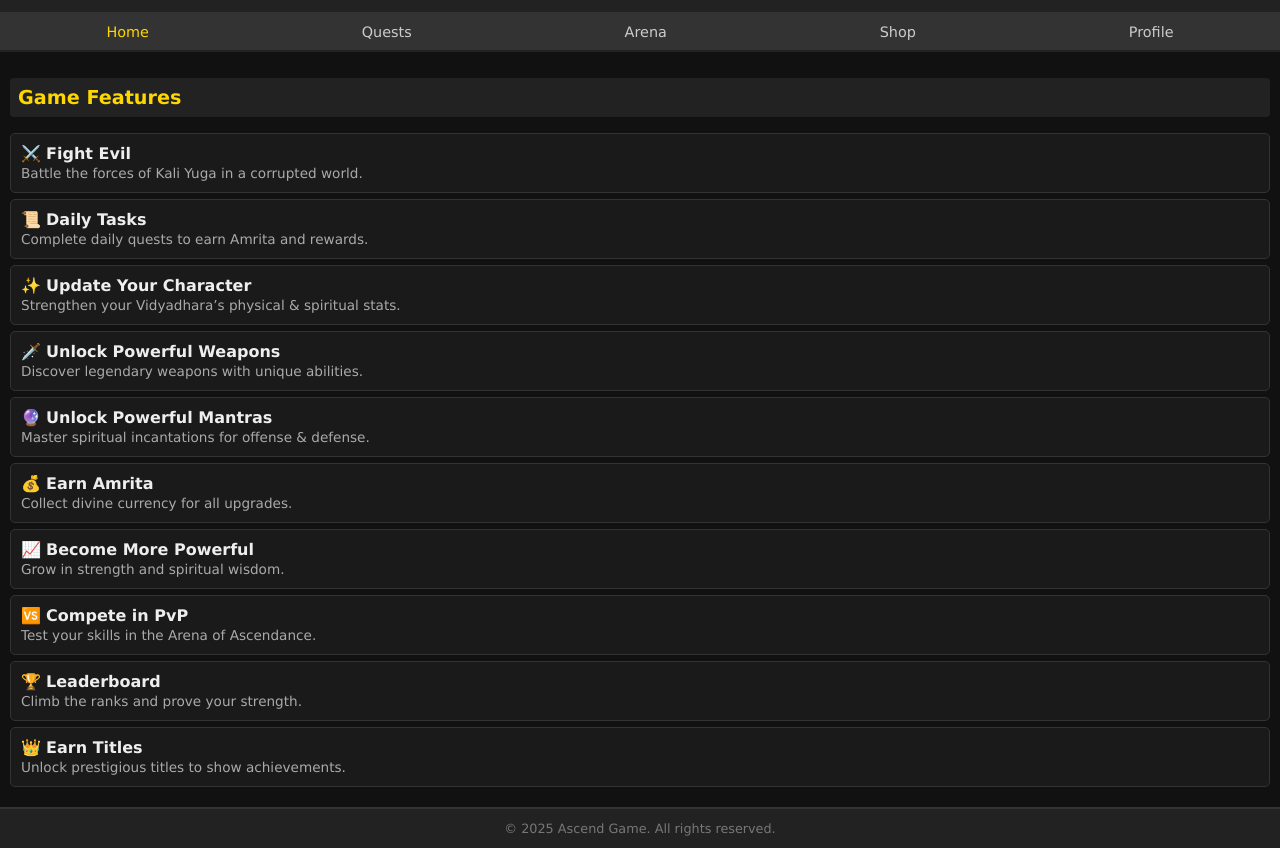
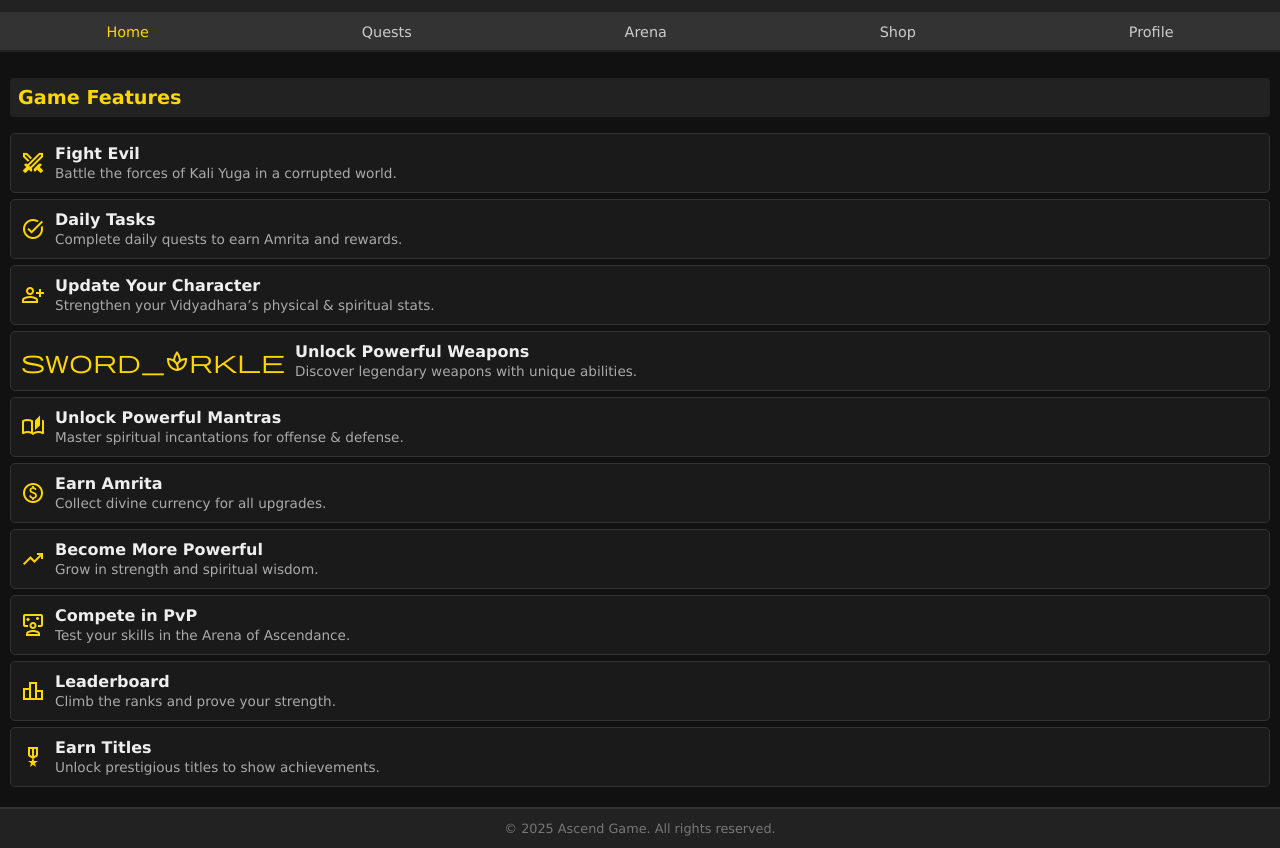
Before and after one commit to Swarup2024web/SpaceGame, a plain HTML site: page index.html in a window 1280 px wide. Shown: the part 69-917 px from the top of the page. Drawn offline with nearby package versions, Linux system fonts and the light colour scheme.

Commit message:
Update index.html

```diff
--- a/index.html
+++ b/index.html
@@ -4,80 +4,107 @@
   <meta charset="UTF-8">
   <meta name="viewport" content="width=device-width, initial-scale=1.0">
   <title>Ascend: The Path of the Enlightened Warrior</title>
+  <link rel="stylesheet" href="https://fonts.googleapis.com/css2?family=Material+Symbols+Outlined:opsz,wght,FILL,GRAD@24,400,0,0" />
 </head>
 <body style="margin:0; font-family:Verdana, sans-serif; background-color:#111; color:#eee;">
 
-  <!-- Header -->
   <header style="background:#222; color:#ffd700; text-align:center; padding:15px; border-bottom:2px solid #333;">
     <h1 style="margin:0; font-size:1.6em;">Ascend</h1>
     <p style="margin:5px 0 0; font-size:0.9em;">The Path of the Enlightened Warrior</p>
   </header>
 
-  <!-- Navigation Bar -->
   <nav style="display:flex; justify-content:space-around; background:#333; padding:10px 0; border-bottom:2px solid #222;">
-    <a href="#" style="color:#ffd700; text-decoration:none; font-size:0.9em;">Home</a>
-    <a href="#" style="color:#ccc; text-decoration:none; font-size:0.9em;">Quests</a>
-    <a href="#" style="color:#ccc; text-decoration:none; font-size:0.9em;">Arena</a>
-    <a href="#" style="color:#ccc; text-decoration:none; font-size:0.9em;">Shop</a>
-    <a href="#" style="color:#ccc; text-decoration:none; font-size:0.9em;">Profile</a>
+    <a href="index.html" style="color:#ffd700; text-decoration:none; font-size:0.9em;">Home</a>
+    <a href="quests.html" style="color:#ccc; text-decoration:none; font-size:0.9em;">Quests</a>
+    <a href="arena.html" style="color:#ccc; text-decoration:none; font-size:0.9em;">Arena</a>
+    <a href="shop.html" style="color:#ccc; text-decoration:none; font-size:0.9em;">Shop</a>
+    <a href="profile.html" style="color:#ccc; text-decoration:none; font-size:0.9em;">Profile</a>
   </nav>
 
-  <!-- Main Content -->
   <main style="padding:10px;">
 
-    <!-- Game Features -->
     <section>
       <h2 style="background:#222; color:#ffd700; padding:8px; font-size:1.2em; border-radius:4px;">Game Features</h2>
       <ul style="list-style:none; padding:0; margin:10px 0;">
 
-        <li style="background:#1a1a1a; margin:6px 0; padding:10px; border-radius:5px; border:1px solid #333;">
-          ⚔️ <b>Fight Evil</b><br>
+        <li style="background:#1a1a1a; margin:6px 0; padding:10px; border-radius:5px; border:1px solid #333; display:flex; align-items:center;">
+          <span class="material-symbols-outlined" style="margin-right:10px; color:#ffd700;">swords</span>
+          <div>
+            <b>Fight Evil</b><br>
             <span style="font-size:0.85em; color:#aaa;">Battle the forces of Kali Yuga in a corrupted world.</span>
+          </div>
         </li>
 
-        <li style="background:#1a1a1a; margin:6px 0; padding:10px; border-radius:5px; border:1px solid #333;">
-          📜 <b>Daily Tasks</b><br>
+        <li style="background:#1a1a1a; margin:6px 0; padding:10px; border-radius:5px; border:1px solid #333; display:flex; align-items:center;">
+          <span class="material-symbols-outlined" style="margin-right:10px; color:#ffd700;">task_alt</span>
+          <div>
+            <b>Daily Tasks</b><br>
             <span style="font-size:0.85em; color:#aaa;">Complete daily quests to earn Amrita and rewards.</span>
+          </div>
         </li>
 
-        <li style="background:#1a1a1a; margin:6px 0; padding:10px; border-radius:5px; border:1px solid #333;">
-          ✨ <b>Update Your Character</b><br>
+        <li style="background:#1a1a1a; margin:6px 0; padding:10px; border-radius:5px; border:1px solid #333; display:flex; align-items:center;">
+          <span class="material-symbols-outlined" style="margin-right:10px; color:#ffd700;">person_add</span>
+          <div>
+            <b>Update Your Character</b><br>
             <span style="font-size:0.85em; color:#aaa;">Strengthen your Vidyadhara’s physical & spiritual stats.</span>
+          </div>
         </li>
 
-        <li style="background:#1a1a1a; margin:6px 0; padding:10px; border-radius:5px; border:1px solid #333;">
-          🗡️ <b>Unlock Powerful Weapons</b><br>
+        <li style="background:#1a1a1a; margin:6px 0; padding:10px; border-radius:5px; border:1px solid #333; display:flex; align-items:center;">
+          <span class="material-symbols-outlined" style="margin-right:10px; color:#ffd700;">sword_sparkle</span>
+          <div>
+            <b>Unlock Powerful Weapons</b><br>
             <span style="font-size:0.85em; color:#aaa;">Discover legendary weapons with unique abilities.</span>
+          </div>
         </li>
 
-        <li style="background:#1a1a1a; margin:6px 0; padding:10px; border-radius:5px; border:1px solid #333;">
-          🔮 <b>Unlock Powerful Mantras</b><br>
+        <li style="background:#1a1a1a; margin:6px 0; padding:10px; border-radius:5px; border:1px solid #333; display:flex; align-items:center;">
+          <span class="material-symbols-outlined" style="margin-right:10px; color:#ffd700;">auto_stories</span>
+          <div>
+            <b>Unlock Powerful Mantras</b><br>
             <span style="font-size:0.85em; color:#aaa;">Master spiritual incantations for offense & defense.</span>
+          </div>
         </li>
 
-        <li style="background:#1a1a1a; margin:6px 0; padding:10px; border-radius:5px; border:1px solid #333;">
-          💰 <b>Earn Amrita</b><br>
+        <li style="background:#1a1a1a; margin:6px 0; padding:10px; border-radius:5px; border:1px solid #333; display:flex; align-items:center;">
+          <span class="material-symbols-outlined" style="margin-right:10px; color:#ffd700;">monetization_on</span>
+          <div>
+            <b>Earn Amrita</b><br>
             <span style="font-size:0.85em; color:#aaa;">Collect divine currency for all upgrades.</span>
+          </div>
         </li>
 
-        <li style="background:#1a1a1a; margin:6px 0; padding:10px; border-radius:5px; border:1px solid #333;">
-          📈 <b>Become More Powerful</b><br>
+        <li style="background:#1a1a1a; margin:6px 0; padding:10px; border-radius:5px; border:1px solid #333; display:flex; align-items:center;">
+          <span class="material-symbols-outlined" style="margin-right:10px; color:#ffd700;">trending_up</span>
+          <div>
+            <b>Become More Powerful</b><br>
             <span style="font-size:0.85em; color:#aaa;">Grow in strength and spiritual wisdom.</span>
+          </div>
         </li>
 
-        <li style="background:#1a1a1a; margin:6px 0; padding:10px; border-radius:5px; border:1px solid #333;">
-          🆚 <b>Compete in PvP</b><br>
+        <li style="background:#1a1a1a; margin:6px 0; padding:10px; border-radius:5px; border:1px solid #333; display:flex; align-items:center;">
+          <span class="material-symbols-outlined" style="margin-right:10px; color:#ffd700;">interactive_space</span>
+          <div>
+            <b>Compete in PvP</b><br>
             <span style="font-size:0.85em; color:#aaa;">Test your skills in the Arena of Ascendance.</span>
+          </div>
         </li>
 
-        <li style="background:#1a1a1a; margin:6px 0; padding:10px; border-radius:5px; border:1px solid #333;">
-          🏆 <b>Leaderboard</b><br>
+        <li style="background:#1a1a1a; margin:6px 0; padding:10px; border-radius:5px; border:1px solid #333; display:flex; align-items:center;">
+          <span class="material-symbols-outlined" style="margin-right:10px; color:#ffd700;">leaderboard</span>
+          <div>
+            <b>Leaderboard</b><br>
             <span style="font-size:0.85em; color:#aaa;">Climb the ranks and prove your strength.</span>
+          </div>
         </li>
 
-        <li style="background:#1a1a1a; margin:6px 0; padding:10px; border-radius:5px; border:1px solid #333;">
-          👑 <b>Earn Titles</b><br>
+        <li style="background:#1a1a1a; margin:6px 0; padding:10px; border-radius:5px; border:1px solid #333; display:flex; align-items:center;">
+          <span class="material-symbols-outlined" style="margin-right:10px; color:#ffd700;">military_tech</span>
+          <div>
+            <b>Earn Titles</b><br>
             <span style="font-size:0.85em; color:#aaa;">Unlock prestigious titles to show achievements.</span>
+          </div>
         </li>
 
       </ul>
@@ -85,7 +112,6 @@
 
   </main>
 
-  <!-- Footer -->
   <footer style="text-align:center; background:#222; color:#777; padding:12px; font-size:0.8em; border-top:2px solid #333;">
     &copy; 2025 Ascend Game. All rights reserved.
   </footer>
```
Lines whose indentation alone changed are shown as unchanged.
